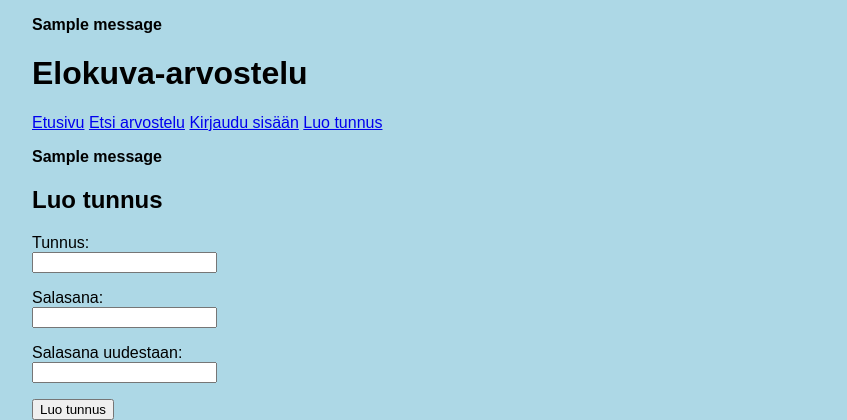
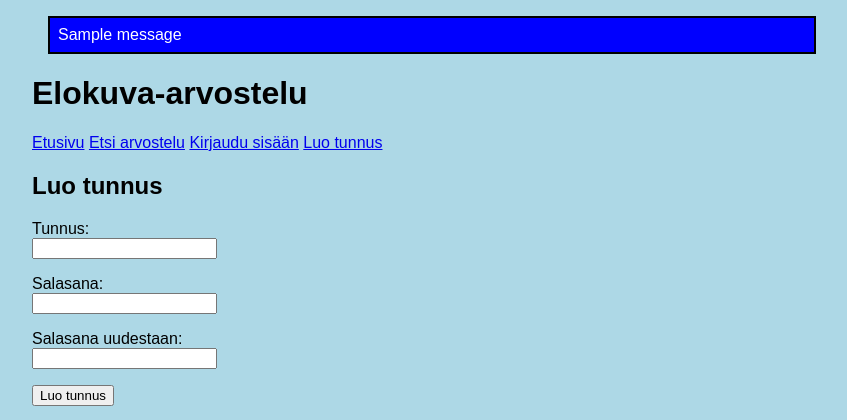
Before and after one commit to viivizz/elokuva-arvostelu, a Flask app: page /register in a window 1280 px wide. Shown: the top 420 px of the page, without its empty margins (208-1055 px from the left). Run offline with Flask 3, Linux system fonts and the light colour scheme; one stand-in notice (Sample message) is shown.

Commit message:
Improve error-notifications

```diff
--- a/static/main.css
+++ b/static/main.css
@@ -13,6 +13,14 @@ body {
   border: 2px solid black;
   margin: 1em;
   padding: 0.2em 0.5em;
+}
+
+.info {
+  border: 2px solid black;
+  margin: 1em;
+  padding: 0.5em;
+  background-color: blue;
+  color: white;
 }
 
 .star_rating {
--- a/templates/edit_review.html
+++ b/templates/edit_review.html
@@ -3,12 +3,6 @@
 {%block title%}Arvostelun muokkaus{%endblock%}
 
 {%block content%}
-
-{% for message in get_flashed_messages()%}
-<p>
-  <b>{{message}}</b>
-</p>
-{%endfor%}
 
 <h2>{{review.title}}</h2>
 <h3>Arvostelun muokkaus</h3>
--- a/templates/layout.html
+++ b/templates/layout.html
@@ -9,9 +9,9 @@
 <body>
 
   {% for message in get_flashed_messages()%}
-  <p>
-    <b>{{message}}</b>
-  </p>
+  <div class="info">
+    {{message}}
+  </div>
   {%endfor%}
 
   <h1>Elokuva-arvostelu</h1>
--- a/templates/new_review.html
+++ b/templates/new_review.html
@@ -3,12 +3,6 @@
 {%block title%}Uusi arvostelu{%endblock%}
 
 {%block content%}
-
-{% for message in get_flashed_messages()%}
-<p>
-  <b>{{message}}</b>
-</p>
-{%endfor%}
 
 <h2>Uusi arvostelu</h2>
 <form action="/create_review" method="post">
--- a/templates/register.html
+++ b/templates/register.html
@@ -4,12 +4,6 @@
 
 {%block content%}
 
-
-{% for message in get_flashed_messages()%}
-<p>
-  <b>{{message}}</b>
-</p>
-{%endfor%}
 
 <h2>Luo tunnus</h2>
 <form action="/register" method="post">
```
Also changed, not shown: templates/login.html (+0 -7 lines), templates/show_review.html (+0 -7 lines).
